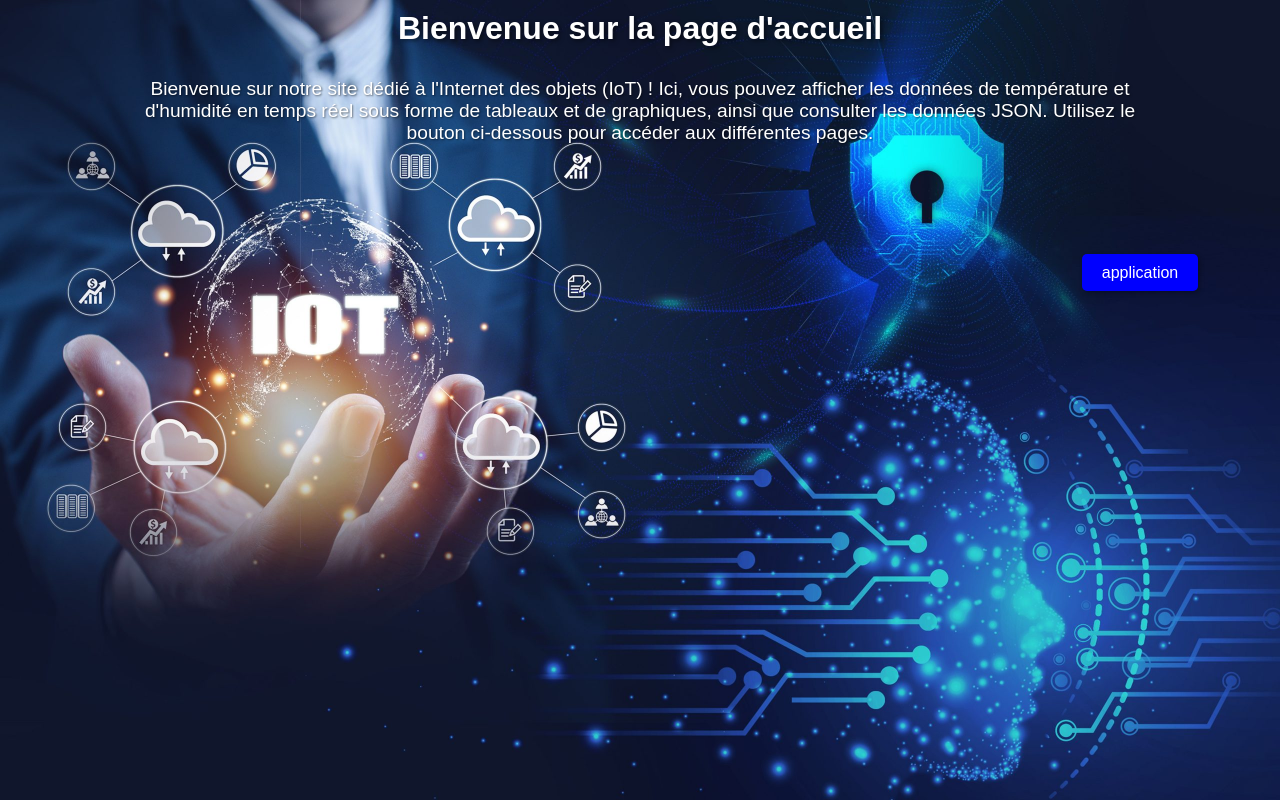
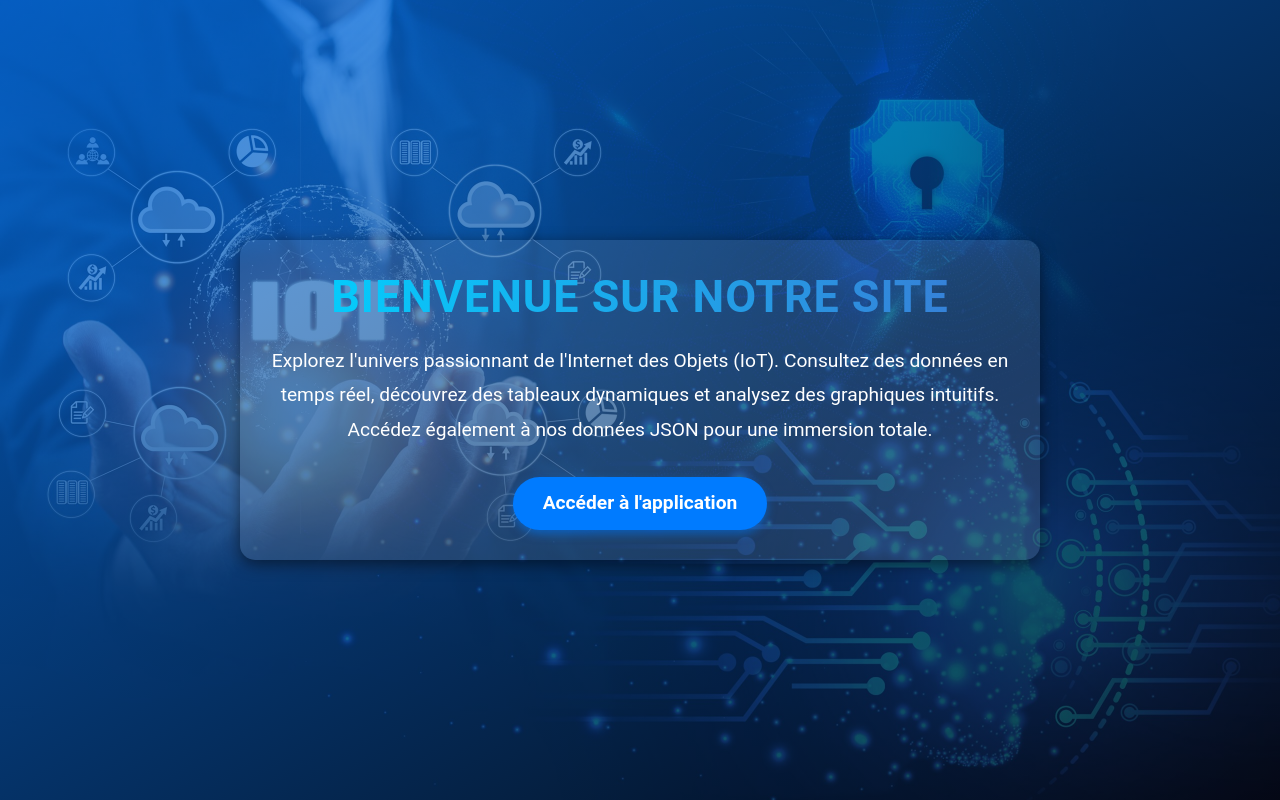
Before and after one commit to achrafgetin/projet_iot_itirc25, a Django app: page / in a window 1280 px wide; the page is wider, and only the part inside the window is pictured. Run offline with Django 4.2, Linux system fonts and the light colour scheme.

Commit message:
version 1.0 ajout du login et modification du home

```diff
--- a/DHT/urls.py
+++ b/DHT/urls.py
@@ -16,5 +16,7 @@ urlpatterns = [
     path('chart-data-semaine/',views.chart_data_semaine,name='chart-data-semaine'),
     path('chart-data-mois/',views.chart_data_mois,name='chart-data-mois'),
     path('', views.home, name='home'),
+    path('login/', auth_views.LoginView.as_view(template_name='login.html'),name='login'),
+    path('logout/', views.custom_logout, name='logout'),
 
 ]
--- a/DHT/views.py
+++ b/DHT/views.py
@@ -15,12 +15,15 @@ from django.shortcuts import render, redirect
 from django.contrib.auth.forms import UserCreationForm
 from django.contrib.auth import login
 from django.contrib.auth import logout
+from django.contrib.auth.decorators import login_required
+from django.contrib.auth import logout
 
 from django.contrib.auth.forms import UserCreationForm
 
 def home(request):
     return render(request, 'home.html')
 
+@login_required
 def table(request):
     derniere_ligne = Dht11.objects.last()
     derniere_date = Dht11.objects.last().dt
@@ -32,6 +35,7 @@ def table(request):
     valeurs = {'date': temps_ecoule, 'id': derniere_ligne.id, 'temp': derniere_ligne.temp, 'hum': derniere_ligne.hum}
     return render(request, 'value.html', {'valeurs': valeurs})
 
+@login_required
 def download_csv(request):
     model_values = Dht11.objects.all()
     response = HttpResponse(content_type='text/csv')
@@ -43,16 +47,20 @@ def download_csv(request):
         writer.writerow(row)
     return response
 #pour afficher navbar de template
+@login_required
 def index_view(request):
     return render(request, 'index.html')
 
 #pour afficher les graphes
+@login_required
 def graphiqueTemp(request):
     return render(request, 'ChartTemp.html')
 # récupérer toutes les valeur de température et humidity sous forme un #fichier json
+@login_required
 def graphiqueHum(request):
     return render(request, 'ChartHum.html')
 # récupérer toutes les valeur de température et humidity sous forme un #fichier json
+@login_required
 def chart_data(request):
     dht = Dht11.objects.all()
 
@@ -62,6 +70,7 @@ def chart_data(request):
         'humidity': [Hum.hum for Hum in dht]
     }
     return JsonResponse(data)
+@login_required
 def chart_data(request):
     dht = Dht11.objects.all()
 
@@ -74,6 +83,7 @@ def chart_data(request):
 
 #pour récupérer les valeurs de température et humidité de dernier 24h
 # et envoie sous forme JSON
+@login_required
 def chart_data_jour(request):
     dht = Dht11.objects.all()
     now = timezone.now()
@@ -92,6 +102,7 @@ def chart_data_jour(request):
 
 #pour récupérer les valeurs de température et humidité de dernier semaine
 # et envoie sous forme JSON
+@login_required
 def chart_data_semaine(request):
     dht = Dht11.objects.all()
     # calcul de la date de début de la semaine dernière
@@ -112,6 +123,7 @@ def chart_data_semaine(request):
 
 #pour récupérer les valeurs de température et humidité de dernier moins
 # et envoie sous forme JSON
+@login_required
 def chart_data_mois(request):
     dht = Dht11.objects.all()
 
@@ -130,7 +142,7 @@ def chart_data_mois(request):
     return JsonResponse(data)
 
 
-
+@login_required
 def register(request):
     if request.method == 'POST':
         form = UserCreationForm(request.POST)
@@ -141,10 +153,14 @@ def register(request):
         form = UserCreationForm()
     return render(request, 'register.html', {'form': form})
 
-
+@login_required
 def sendtele():
     token = '6662023260:AAG4z48OO9gL8A6szdxg0SOma5hv9gIII1E'
     rece_id = 1242839034
     bot = telepot.Bot(token)
     bot.sendMessage(rece_id, 'la température depasse la normale')
     print(bot.sendMessage(rece_id, 'OK.'))
+
+def custom_logout(request):
+    logout(request)
+    return redirect('/')
--- a/projet/settings.py
+++ b/projet/settings.py
@@ -114,6 +114,10 @@ USE_I18N = True
 
 USE_TZ = True
 
+LOGIN_URL = 'login'
+LOGIN_REDIRECT_URL = '/index'
+LOGOUT_REDIRECT_URL='/'
+
 
 # Static files (CSS, JavaScript, Images)
 # https://docs.djangoproject.com/en/4.2/howto/static-files/
--- a/static/LoginPasswd.html
+++ b/static/LoginPasswd.html
@@ -11,8 +11,8 @@
 <body>
         <form method="POST">
             {% csrf_token %}
-            <input type="text" name="hajjiabderrazak.com" >
-            <input type="password" name="admin" >
+            <input type="text" name="gmail" >
+            <input type="password" name="password" >
             <input type="submit" value="submit">
         </form>
 </body>
--- a/static/home.html
+++ b/static/home.html
@@ -7,7 +7,7 @@
     <style>
          {% load static %}
         body {
-            background-image: url("{% static 'images\1_Blog_Featured_Image-scaled-1.jpg' %}");
+            background-image: url("{% static 'images\home.webp' %}");
             background-size: cover;
             background-position: left top;
             background-repeat: no-repeat;
--- a/template/home.html
+++ b/template/home.html
@@ -1,89 +1,83 @@
 <!DOCTYPE html>
-<html lang="en">
+<html lang="fr">
 <head>
     {% load static %}
     <meta charset="UTF-8">
+    <meta name="viewport" content="width=device-width, initial-scale=1.0">
     <title>Accueil</title>
+    <!-- Bootstrap CSS -->
+    <link href="https://cdn.jsdelivr.net/npm/bootstrap@5.3.0-alpha1/dist/css/bootstrap.min.css" rel="stylesheet">
     <style>
-         {% load static %}
         body {
-            background-image: url("{% static 'images/1_Blog_Featured_Image-scaled-1.jpg' %}");
+            background-image: linear-gradient(to bottom right, rgba(0, 123, 255, 0.7), rgba(0, 0, 0, 0.7)),
+                              url("{% static 'images/1_Blog_Featured_Image-scaled-1.jpg' %}");
             background-size: cover;
-            background-position: left top;
+            background-position: center;
             background-repeat: no-repeat;
             background-attachment: fixed;
-            font-family: Arial, sans-serif;
             color: white;
+            font-family: 'Roboto', sans-serif;
+            min-height: 100vh;
+            display: flex;
+            align-items: center;
+            justify-content: center;
             margin: 0;
-            padding: 0;
-            display: flex;
-            flex-direction: column;
-            align-items: center;
-            justify-content: top;
-            height: 50vh;
         }
 
         .content {
+            background-color: rgba(255, 255, 255, 0.1);
+            padding: 30px;
+            border-radius: 15px;
+            box-shadow: 0px 4px 15px rgba(0, 0, 0, 0.5);
             text-align: center;
-
+            max-width: 800px;
         }
 
         h1 {
-            color: white;
-            margin-top: 0;
-            background-color: rgba(0, 0, 0, 0); /* Semi-transparent black background */
-            padding: 10px 20px;
-            border-radius: 10px;
-            text-shadow: 2px 2px 4px rgba(0, 0, 0, 0.5);
+            font-size: 2.8rem;
+            font-weight: 700;
+            text-transform: uppercase;
+            letter-spacing: 1px;
+            margin-bottom: 20px;
+            background: linear-gradient(90deg, #00d2ff, #3a7bd5);
+            -webkit-background-clip: text;
+            -webkit-text-fill-color: transparent;
         }
 
-        p {color: white;
-            margin: 20px auto;
-            width: 80%;
-            font-size: 1.2em;
-            text-shadow: 1px 1px 2px rgba(0, 0, 0, 0.5);
+        p {
+            font-size: 1.2rem;
+            line-height: 1.8;
+            margin-bottom: 30px;
         }
 
-        ul {
-            position: relative;
-            top: 100px;
-            left: 500px;
-            list-style-type: none;
-            padding: 0;
-            margin: 20px 0;
+        .btn-custom {
+            padding: 12px 30px;
+            font-size: 1.2rem;
+            font-weight: 600;
+            color: white;
+            background-color: #007bff;
+            border: none;
+            border-radius: 50px;
+            transition: all 0.3s ease-in-out;
+            box-shadow: 0px 4px 10px rgba(0, 123, 255, 0.5);
         }
 
-        ul li {
-            display: inline;
-            margin: 0 10px;
-        }
-
-        ul li a {
-            text-decoration: none;
-            padding: 10px 20px;
-            background-color: blue;
-            color: white;
-            border-radius: 5px;
-            box-shadow: 2px 2px 5px rgba(0, 0, 0, 0.3);
-            transition: background-color 0.3s, transform 0.3s;
-        }
-
-        ul li a:hover {
-            background-color: darkgreen;
-            transform: scale(1.05);
+        .btn-custom:hover {
+            background-color: #0056b3;
+            transform: scale(1.1);
+            box-shadow: 0px 6px 15px rgba(0, 123, 255, 0.7);
         }
     </style>
 </head>
 <body>
     <div class="content">
-        <h1>Bienvenue sur la page d'accueil</h1>
+        <h1>Bienvenue sur notre site</h1>
         <p>
-            Bienvenue sur notre site dédié à l'Internet des objets (IoT) ! Ici, vous pouvez afficher les données de température et d'humidité en temps réel sous forme de tableaux et de graphiques, ainsi que consulter les données JSON. Utilisez le bouton ci-dessous pour accéder aux différentes pages.
+            Explorez l'univers passionnant de l'Internet des Objets (IoT). Consultez des données en temps réel, découvrez des tableaux dynamiques et analysez des graphiques intuitifs. Accédez également à nos données JSON pour une immersion totale.
         </p>
-        <ul>
-            <li><a href="{% url 'table' %}">application</a></li>
-
-        </ul>
+        <a href="{% url 'table' %}" class="btn btn-custom">Accéder à l'application</a>
     </div>
+    <!-- Bootstrap JS -->
+    <script src="https://cdn.jsdelivr.net/npm/bootstrap@5.3.0-alpha1/dist/js/bootstrap.bundle.min.js"></script>
 </body>
 </html>
```
Also changed, not shown: template/LoginPasswd.html (+25 -12 lines), template/authen.html (+19 -10 lines), template/login.html (+13 -12 lines), db.sqlite3, static/images/home.webp (added), 5 other files.
